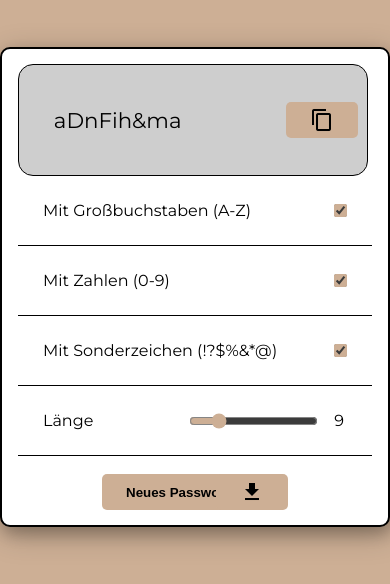
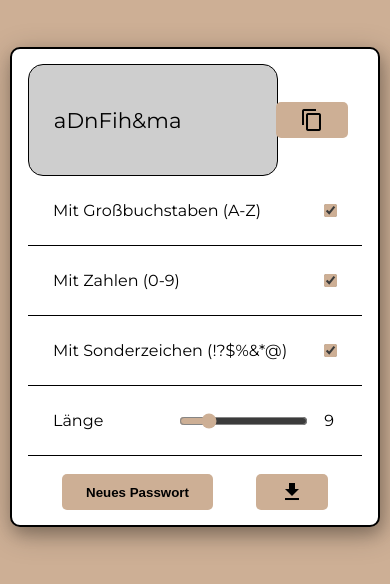
Before and after one commit to MareikeHa/haffelder_mareike_passwortgenerator, a website with bundled scripts: page index.html in a window 390 px wide. Shown: the part 136-720 px from the top of the page. Built offline with nearby package versions, Linux system fonts and the light colour scheme.

Commit message:
style.css: Design Smartphones

```diff
--- a/style.css
+++ b/style.css
@@ -106,3 +106,18 @@ button:hover {
     cursor: pointer;
     opacity: 0.7;
 }
+
+@media screen and (max-width: 600px) {
+    main{
+        max-width: 90%;
+    }
+    section{
+        width: 250px;
+    }
+    #newPassword {
+        left: 50px;
+    }
+    #downloadPassword {
+        right: 50px;
+    }
+}
```
